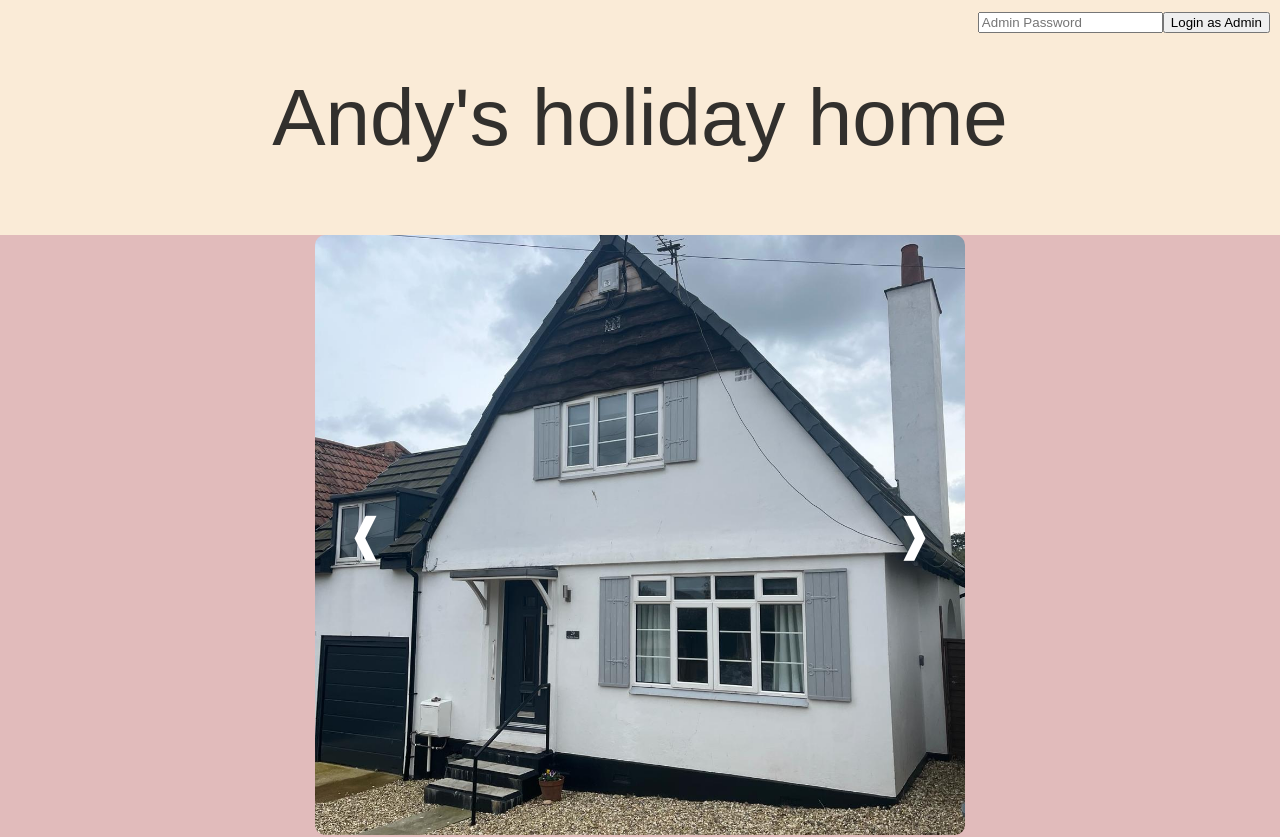
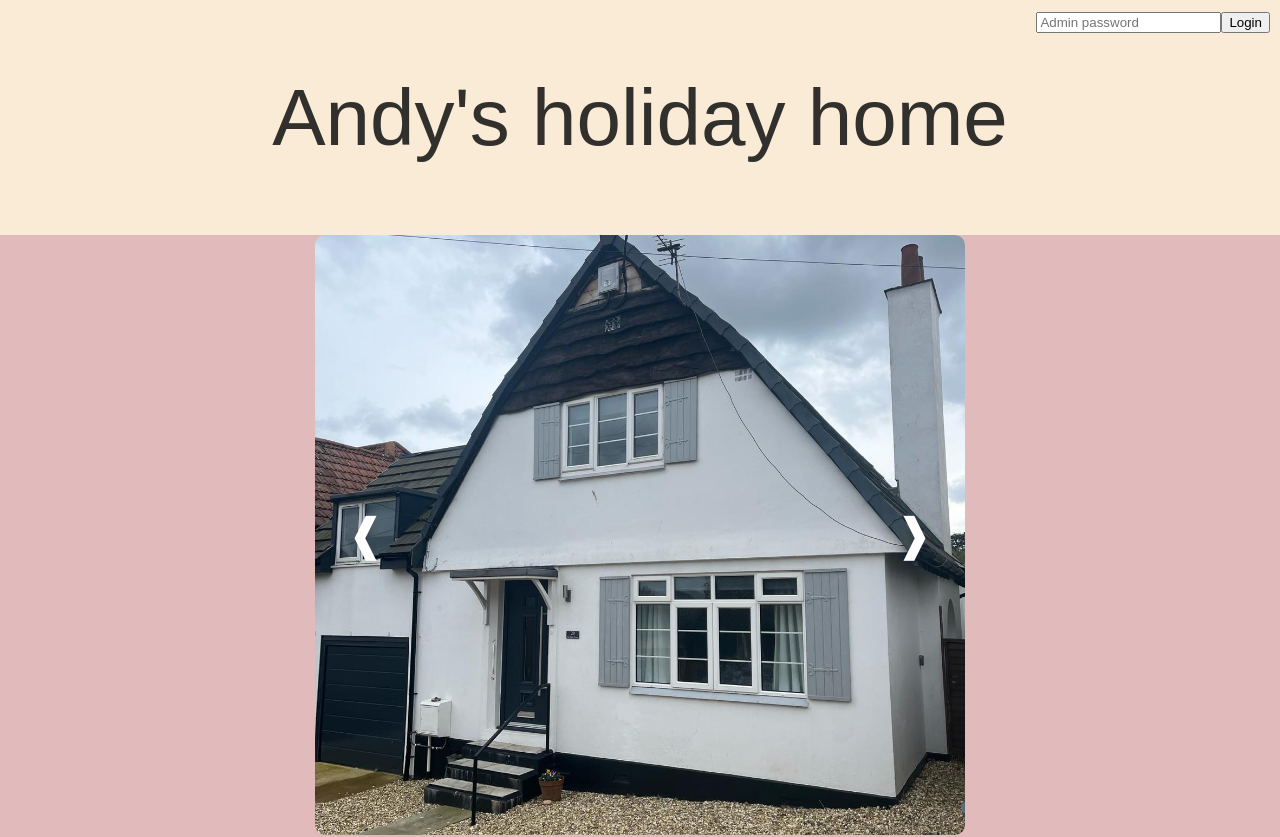
Before and after one commit to tomg195/AndysWebsite, a React (Vite) app in the folder frontend/: page / in a window 1280 px wide. Shown: the top 837 px of the page. Built offline with nearby package versions, Linux system fonts and the light colour scheme; no server answers.

Commit message:
admin delete feature

```diff
--- a/frontend/src/assets/components/HomePage.jsx
+++ b/frontend/src/assets/components/HomePage.jsx
@@ -4,13 +4,12 @@ import ImageSlider from "./ImageSlider";
 import axios from "axios";
 
 function HomePage({ unavailableDates, setUnavailableDates }) {
-  const [isAdmin, setIsAdmin] = useState(false);
   const [password, setPassword] = useState("");
+  const [passwordVerified, setPasswordVerified] = useState(false);
   const [startDateToDelete, setStartDateToDelete] = useState("");
   const [endDateToDelete, setEndDateToDelete] = useState("");
 
   const apiURL = import.meta.env.VITE_API_URL;
-  const adminToken = "your_secure_token"; // Ensure this matches the token in your backend .env file
 
   const images = [
     { url: "/IMG1.jpg" },
@@ -35,10 +34,8 @@ function HomePage({ unavailableDates, setUnavailableDates }) {
   const handleDeleteSpecificDate = async () => {
     try {
       const response = await axios.delete(`${apiURL}/unavailable-dates`, {
-        headers: {
-          Authorization: `Bearer ${adminToken}`,
-        },
         data: {
+          password,
           startDate: new Date(startDateToDelete).toISOString(),
           endDate: new Date(endDateToDelete).toISOString(),
         },
@@ -67,7 +64,7 @@ function HomePage({ unavailableDates, setUnavailableDates }) {
 
   const checkPassword = () => {
     if (password === "123") {
-      setIsAdmin(true);
+      setPasswordVerified(true);
     } else {
       alert("Incorrect password");
     }
@@ -89,7 +86,7 @@ function HomePage({ unavailableDates, setUnavailableDates }) {
         className="admin-login"
         style={{ position: "absolute", top: "10px", right: "10px" }}
       >
-        {isAdmin ? (
+        {passwordVerified ? (
           <div>
             <input
               type="date"
@@ -111,11 +108,11 @@ function HomePage({ unavailableDates, setUnavailableDates }) {
           <div>
             <input
               type="password"
-              placeholder="Admin Password"
+              placeholder="Admin password"
               value={password}
               onChange={(e) => setPassword(e.target.value)}
             />
-            <button onClick={checkPassword}>Login as Admin</button>
+            <button onClick={checkPassword}>Login</button>
           </div>
         )}
       </div>
```
Also changed, not shown: 2 other files (tests, documents, lock files or other folders).
